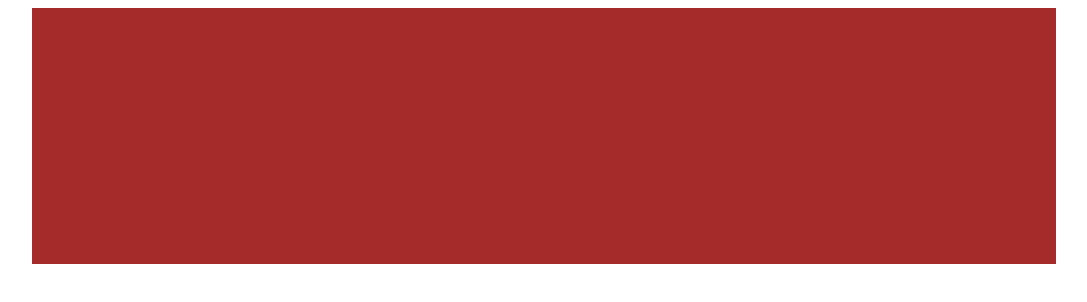
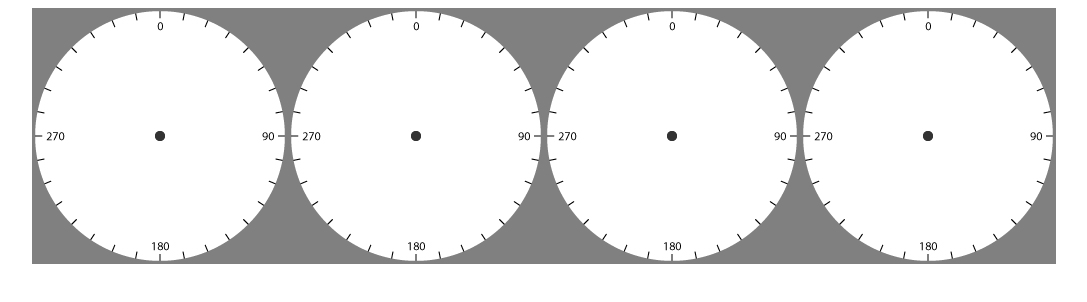
Before and after one commit to Altod69/bro, a plain HTML site: page index.html in a window 1280 px wide. Shown: the whole page, without its empty margins (96-1183 px from the left). Drawn offline with Linux system fonts and the light colour scheme.

Commit message:
Ajout d'image de fond pour div navPos

```diff
--- a/styles/styles.css
+++ b/styles/styles.css
@@ -12,7 +12,8 @@
 }
 
 .navPos {
+    float:right;
     width:256px;
     height:256px;
-    background-image: "../../images/instru.jpg";
+    background-image: url("../images/instru.jpg");
 }
```
Also changed, not shown: index.html (+0 -1 lines).
